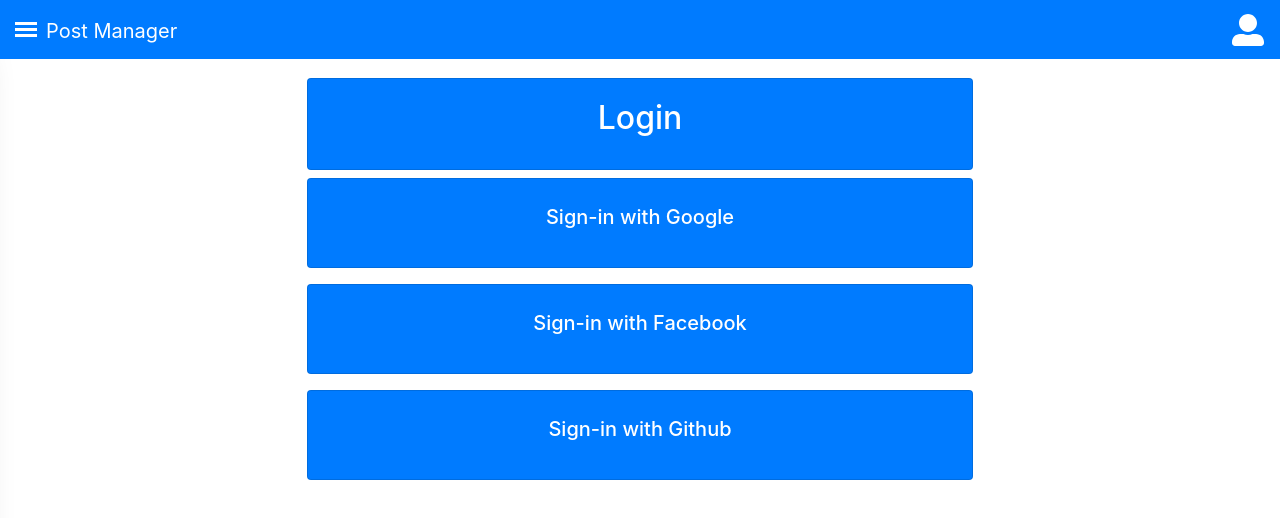
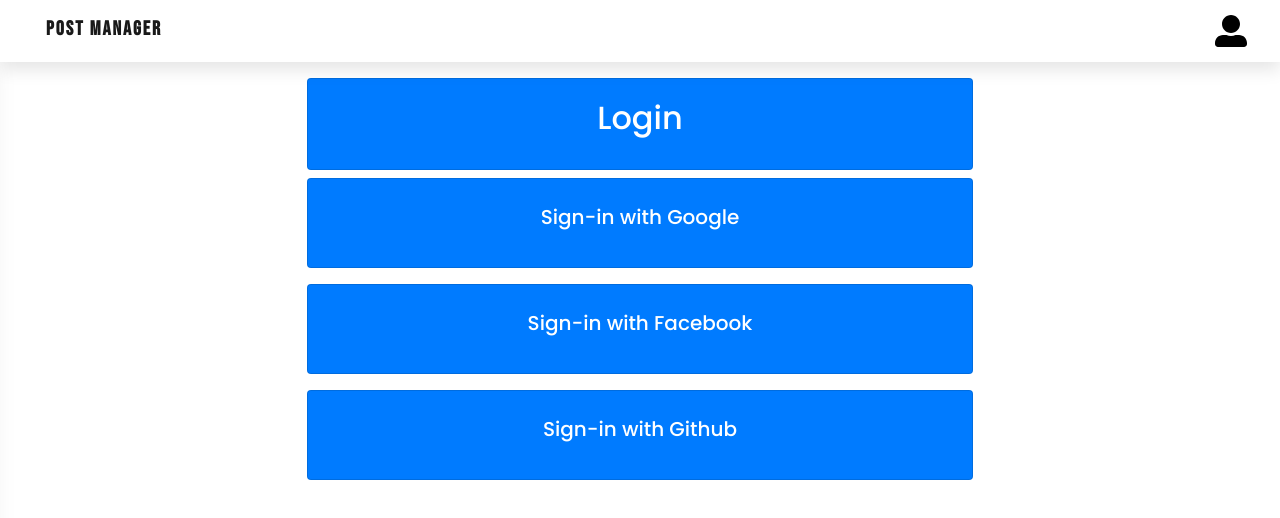
Before and after one commit to OmkarParekh/Post-manager, a React (Create React App) app: page / in a window 1280 px wide. Shown: the top 518 px of the page. Built offline with nearby package versions, Linux system fonts and the light colour scheme.

Commit message:
Made Changes In Ui

```diff
--- a/src/Components/Navbars/Navbar.css
+++ b/src/Components/Navbars/Navbar.css
@@ -1,3 +1,4 @@
+@import url("https://fonts.googleapis.com/css2?family=Bebas+Neue&family=Poppins:ital,wght@0,100;0,200;0,300;0,400;0,500;0,600;0,700;0,800;0,900;1,100;1,200;1,300;1,400;1,500;1,600;1,700;1,800;1,900&display=swap");
 html,
 body {
   overflow-x: hidden;
@@ -7,7 +8,7 @@
   background: #fff;
   padding: 0;
   margin: 0;
-  /* font-family: 'Varela Round', sans-serif; */
+  font-family: "Poppins", sans-serif;
 }
 /* .header {
      display: block;
@@ -25,18 +26,20 @@
   position: fixed;
   width: 100%;
   max-width: 100%;
-  overflow: hidden;
   z-index: 10;
   top: 0;
 }
-
 .navbar-brand {
   margin-left: 30px;
-  margin-top: 3px;
+  margin-top: 0px;
+  padding-top: 0;
+  font-family: "Bebas Neue", cursive;
+  font-weight: 700;
+  letter-spacing: 2px;
 }
 .profile-icon img {
   width: 2rem;
-  filter: invert(1);
+  /* filter: invert(1); */
 }
 .main {
   margin: 0 auto;
@@ -168,3 +171,14 @@
   transform: rotate(-135deg);
   margin-top: -9px;
 }
+.dropdown-menu {
+  left: -200%;
+  right: 0;
+}
+.btn-transparent {
+  background: transparent;
+  border-color: transparent;
+}
+.dropleft .dropdown-toggle::before {
+  display: none;
+}
--- a/src/Components/Navbars/Navbar.jsx
+++ b/src/Components/Navbars/Navbar.jsx
@@ -63,14 +63,44 @@
     return (
       <div className="">
         {/* <div class="header"></div> */}
-        <nav class="navbar navbar-dark bg-primary">
+        <nav class="navbar navbar-light bg-white shadow">
           {/* <nav class="navbar navbar-light bg-transparent"> */}
           <a class="navbar-brand" href="#">
             Post Manager
           </a>
-          <a class="profile-icon" href="#">
-            <img src={userIcon} alt="" />
-          </a>
+
+          <div class="dropdown mr-1 dropleft">
+            <button
+              type="button"
+              class="btn btn-transparent dropdown-toggle"
+              id="dropdownMenuOffset"
+              data-toggle="dropdown"
+              aria-haspopup="true"
+              aria-expanded="false"
+              data-offset="10,20"
+            >
+              <a class="profile-icon" href="#">
+                <img src={userIcon} alt="" />
+              </a>
+            </button>
+            <div class="dropdown-menu" aria-labelledby="dropdownMenuOffset">
+              <Link class="dropdown-item" to="/Createpost">
+                Create Post
+              </Link>
+              <Link class="dropdown-item" to="#">
+                Edit Profile
+              </Link>
+              <Link
+                class="dropdown-item"
+                to="/"
+                onClick={() => {
+                  localStorage.clear();
+                }}
+              >
+                Log Out
+              </Link>
+            </div>
+          </div>
         </nav>
         {this.state.url === "/home" ? (
           <>
@@ -79,11 +109,7 @@
               class="openSidebarMenu"
               id="openSidebarMenu"
             />
-            <label for="openSidebarMenu" class="sidebarIconToggle">
-              <div class="spinner diagonal part-1"></div>
-              <div class="spinner horizontal"></div>
-              <div class="spinner diagonal part-2"></div>
-            </label>
+
             <div id="sidebarMenu">
               <ul class="sidebarMenuInner">
                 <img src={sideimg} className="img-fluid" />
@@ -121,11 +147,7 @@
                   class="openSidebarMenu"
                   id="openSidebarMenu"
                 />
-                <label for="openSidebarMenu" class="sidebarIconToggle">
-                  <div class="spinner diagonal part-1"></div>
-                  <div class="spinner horizontal"></div>
-                  <div class="spinner diagonal part-2"></div>
-                </label>
+
                 <div id="sidebarMenu">
                   <ul class="sidebarMenuInner">
                     <img src={sideimg} className="img-fluid" />
--- a/src/Pages/HomePage/Components/Postcon.jsx
+++ b/src/Pages/HomePage/Components/Postcon.jsx
@@ -70,8 +70,12 @@
     // }
     return (
       <div>
-        <div class="card bg-white mb-3 mt-3 postcard ">
+        <div class="shadow card bg-white my-5 postcard">
           <h6 class="card-header">{data.Username}</h6>
+          <div className="card-body">
+            <h5 class="card-title">{data.Postname}</h5>
+            <p class="card-text">{data.Description}</p>
+          </div>
           {
             data.path ? (
               <img
@@ -119,8 +123,6 @@
                 <img src={shareIcon} alt="" /> Share
               </button>
             </div>
-            <h5 class="card-title">{data.Postname}</h5>
-            <p class="card-text">{data.Description}</p>
             <p class="card-text">Likes: {this.state.nulike} </p>
           </div>
 
--- a/src/Pages/HomePage/post.css
+++ b/src/Pages/HomePage/post.css
@@ -49,7 +49,9 @@
   width: 70%;
   margin: auto;
 }
-
+.shadow {
+  box-shadow: 0 0.5rem 1rem rgba(0, 0, 0, 0.1) !important;
+}
 /* .liked {
   position: relative;
 }
```
